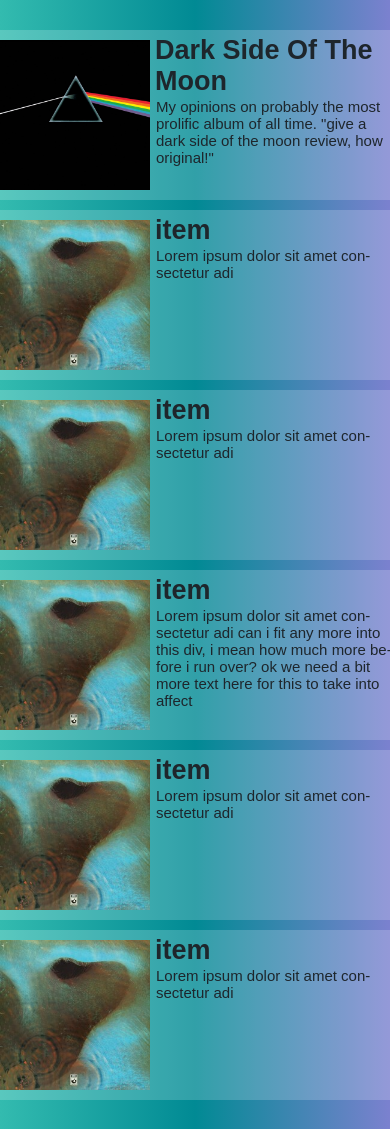
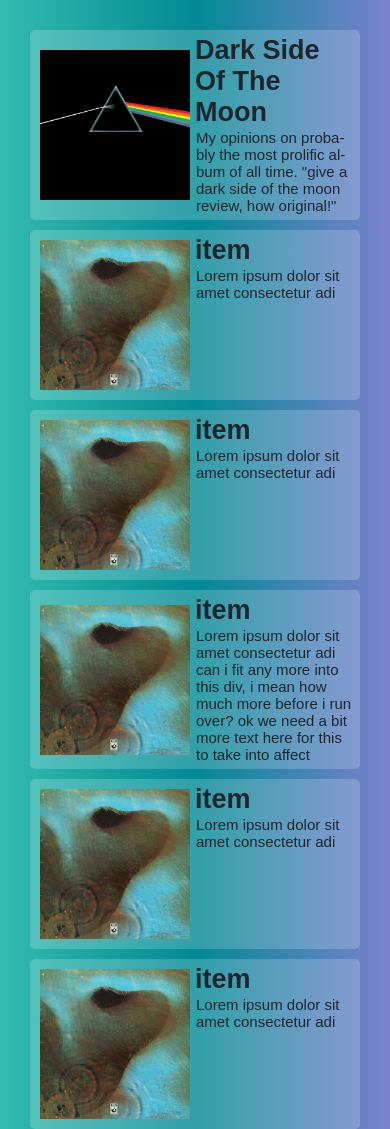
Before and after one commit to apokalyps1/Blog, a plain HTML site: page music.html in a window 390 px wide. Shown: the top 1129 px of the page. Drawn offline with Linux system fonts and the light colour scheme.

Commit message:
Update styles.css
updated styles.css to stop overflow issue on mobile

```diff
--- a/styles.css
+++ b/styles.css
@@ -102,8 +102,8 @@ a:active {
   border-radius: 5px;
   padding: 5px;
   font-size: 18px;
-  width: 400px;
-  height: 160px;
+  max-width: 400px;
+  height: 50%;
   color: #1e262c;
   background: #ffffff30;
   text-align: left;
```
